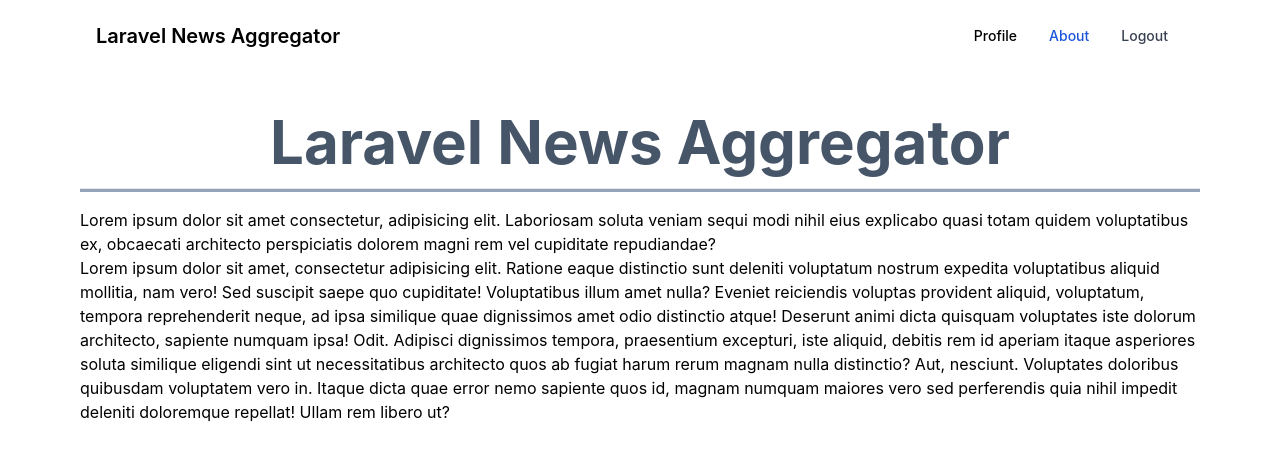
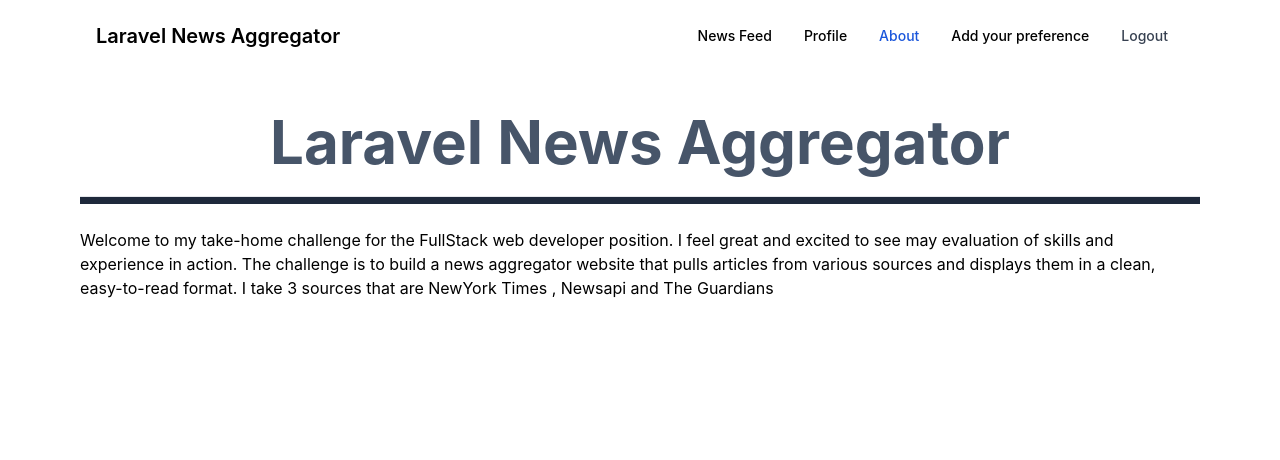
Before and after one commit to khemrajregmi/laravel_react_np, a React (Vite) app in the folder frontend/: page /about in a window 1280 px wide. Shown: the top 460 px of the page. Built offline with nearby package versions, Linux system fonts and the light colour scheme; no server answers; sample sign-in values are in the browser's storage.

Commit message:
code refactoring and minor changes

```diff
--- a/frontend/src/components/ProtectedLayout.jsx
+++ b/frontend/src/components/ProtectedLayout.jsx
@@ -73,6 +73,17 @@ export default function DefaultLayout() {
                         <ul className="flex flex-col p-4 mt-4 border border-gray-100 rounded-lg bg-gray-50 md:flex-row md:space-x-8 md:mt-0 md:text-sm md:font-medium md:border-0 md:bg-white dark:bg-gray-800 md:dark:bg-gray-900 dark:border-gray-700">
                             <li>
                                 <NavLink
+                                    to="/news"
+                                    className={({ isActive }) =>
+                                        isActive
+                                            ? 'block py-2 pl-3 pr-4 text-white bg-blue-700 rounded md:bg-transparent md:text-blue-700 md:p-0 dark:text-white'
+                                            : 'block py-2 pl-3 pr-4 rounded md:bg-transparent md:p-0 dark:text-gray-400 md:dark:hover:text-white'
+                                    }>
+                                    News Feed
+                                </NavLink>
+                            </li>
+                            <li>
+                                <NavLink
                                     to="/profile"
                                     className={({ isActive }) =>
                                         isActive
@@ -93,7 +104,17 @@ export default function DefaultLayout() {
                                     About
                                 </NavLink>
                             </li>
-
+                            <li>
+                                <NavLink
+                                    to="/preference"
+                                    className={({ isActive }) =>
+                                        isActive
+                                            ? 'block py-2 pl-3 pr-4 text-white bg-blue-700 rounded md:bg-transparent md:text-blue-700 md:p-0 dark:text-white'
+                                            : 'block py-2 pl-3 pr-4 rounded md:bg-transparent md:p-0 dark:text-gray-400 md:dark:hover:text-white'
+                                    }>
+                                    Add your preference
+                                </NavLink>
+                            </li>
                             <li>
                                 <a
                                     onClick={handleLogout}
--- a/frontend/src/pages/About.jsx
+++ b/frontend/src/pages/About.jsx
@@ -4,28 +4,13 @@ export default function About() {
     return (
         <>
             <div className="text-6xl font-bold text-slate-600">Laravel News Aggregator</div>
-            <hr className="bg-slate-400 h-1 w-full my-4" />
+            <hr className="bg-slate-800 h-2 w-full my-6" />
+
             <p>
-                Lorem ipsum dolor sit amet consectetur, adipisicing elit. Laboriosam
-                soluta veniam sequi modi nihil eius explicabo quasi totam quidem
-                voluptatibus ex, obcaecati architecto perspiciatis dolorem magni rem vel
-                cupiditate repudiandae?
-            </p>
-            <p>
-                Lorem ipsum dolor sit amet, consectetur adipisicing elit. Ratione eaque
-                distinctio sunt deleniti voluptatum nostrum expedita voluptatibus
-                aliquid mollitia, nam vero! Sed suscipit saepe quo cupiditate!
-                Voluptatibus illum amet nulla? Eveniet reiciendis voluptas provident
-                aliquid, voluptatum, tempora reprehenderit neque, ad ipsa similique quae
-                dignissimos amet odio distinctio atque! Deserunt animi dicta quisquam
-                voluptates iste dolorum architecto, sapiente numquam ipsa! Odit.
-                Adipisci dignissimos tempora, praesentium excepturi, iste aliquid,
-                debitis rem id aperiam itaque asperiores soluta similique eligendi sint
-                ut necessitatibus architecto quos ab fugiat harum rerum magnam nulla
-                distinctio? Aut, nesciunt. Voluptates doloribus quibusdam voluptatem
-                vero in. Itaque dicta quae error nemo sapiente quos id, magnam numquam
-                maiores vero sed perferendis quia nihil impedit deleniti doloremque
-                repellat! Ullam rem libero ut?
+                Welcome to my take-home challenge for the FullStack web developer position. I feel great and
+                excited to see may evaluation of skills and experience in action. The challenge is to build a news
+                aggregator website that pulls articles from various sources and displays them in a clean,
+                easy-to-read format. I take 3 sources that are NewYork Times , Newsapi and The Guardians
             </p>
         </>
     );
--- a/frontend/src/pages/Login.jsx
+++ b/frontend/src/pages/Login.jsx
@@ -2,8 +2,11 @@ import React from 'react';
 import { Link, Navigate } from 'react-router-dom';
 import axios from '../axios';
 import { useAuth } from '../contexts/AuthContext';
+import {  useNavigate } from 'react-router-dom';
+
 
 export default function Login() {
+    const navigate = useNavigate();
     const { setUser, csrfToken } = useAuth();
     const [error, setError] = React.useState(null);
 
@@ -19,12 +22,13 @@ export default function Login() {
         try {
             const resp = await axios.post('/login', body);
             if (resp.status === 200) {
-                console.log('you reach here');
+                // console.log('you reach here');
                 setUser(resp.data.user);
-                // console.log('you reach here noch');
-                return <Navigate to="/profile" />;
+                console.log('you reach here noch');
+                return  navigate('/news');
             }
         } catch (error) {
+            console.log(error);
             if (error.response.status === 401) {
                 setError(error.response.data.message);
             }
--- a/frontend/src/pages/NewsFeed.jsx
+++ b/frontend/src/pages/NewsFeed.jsx
@@ -10,14 +10,14 @@ const Feed = () => {
     const [isLoading, setIsLoading] = useState(false);
     const [filter, setFilter] = useState({
         date: null,
-        category: '',
-        source: '',
+        category: null,
+        source: null,
     });
 
     const { user } = useAuth();
 
     useEffect(() => {
-        fetchData();
+        fetchData().then(r => {});
     }, [filter]);
 
     const fetchData = async () => {
--- a/frontend/src/pages/PersonalizedNewsFeed.jsx
+++ b/frontend/src/pages/PersonalizedNewsFeed.jsx
@@ -0,0 +1,124 @@
+import React, { useState, useEffect } from 'react';
+import axios from 'axios';
+import {  useNavigate } from 'react-router-dom';
+
+const Preference = () => {
+    const navigate = useNavigate();
+    const [categories, setCategories] = useState([
+        { key: '', value: '' },
+        { key: '1', value: 'Business' },
+        { key: '2', value: 'Health' },
+        { key: '3', value: 'Science' },
+        { key: '4', value: 'Sports' },
+        { key: '5', value: 'Technology' },
+    ]);
+    const [sources, setSources] = useState(['','NewsAPI', 'NYTimes', 'TheGuardian']);
+    const [selectedCategory, setSelectedCategory] = useState('');
+    const [selectedSource, setSelectedSource] = useState('');
+    const [selectedAuthor, setSelectedAuthor] = useState('');
+
+    useEffect(() => {
+        // Fetch additional data if needed
+    }, []);
+
+    const handleSubmit = async (e) => {
+        e.preventDefault();
+
+        try {
+            const response = await axios.post('http://localhost/api/preferences',
+                {
+                    source: selectedSource,
+                    category_id: selectedCategory,
+                    author: selectedAuthor,
+                },
+                {
+                    withCredentials: true, // Send cookies including CSRF token
+                    headers: {
+                        'X-CSRF-TOKEN': window.csrfToken, // Set CSRF token header
+                    },
+                }
+            );
+
+            // Handle the API response as needed
+            console.log('Preferences saved successfully:', response.data);
+            navigate('/profile');
+
+
+            // ...rest of the form submission logic
+        } catch (error) {
+            console.error('Error:', error);
+            // Handle the error
+        }
+    };
+
+    return (
+        <>
+            <div className="text-6xl font-bold text-slate-500">Hot News</div>
+            <hr className="bg-slate-400 h-1 w-full my-4" />
+            <div className="max-w-lg mx-auto">
+
+                <form onSubmit={handleSubmit}>
+                    <div className="mb-4">
+                        <label htmlFor="category" className="block text-gray-700 font-medium mb-2">
+                            Category
+                        </label>
+                        <select
+                            id="category"
+                            className="w-full border border-gray-300 rounded-md py-2 px-3 focus:outline-none focus:ring focus:ring-indigo-200"
+                            value={selectedCategory}
+                            onChange={(e) => setSelectedCategory(e.target.value)}
+                        >
+                            {categories.map((category) => (
+                                <option key={category.key} value={category.key}>
+                                    {category.value}
+                                </option>
+                            ))}
+                        </select>
+
+                    </div>
+
+                    <div className="mb-4">
+                        <label htmlFor="source" className="block text-gray-700 font-medium mb-2">
+                            Source
+                        </label>
+                        <select
+                            id="source"
+                            className="w-full border border-gray-300 rounded-md py-2 px-3 focus:outline-none focus:ring focus:ring-indigo-200"
+                            value={selectedSource}
+                            onChange={(e) => setSelectedSource(e.target.value)}
+                        >
+                            {sources.map((source) => (
+                                <option key={source} value={source}>
+                                    {source}
+                                </option>
+                            ))}
+                        </select>
+                    </div>
+
+                    <div className="mb-4">
+                        <label htmlFor="author" className="block text-gray-700 font-medium mb-2">
+                            Author
+                        </label>
+                        <input
+                            type="text"
+                            id="author"
+                            className="w-full border border-gray-300 rounded-md py-2 px-3 focus:outline-none focus:ring focus:ring-indigo-200"
+                            value={selectedAuthor}
+                            onChange={(e) => setSelectedAuthor(e.target.value)}
+                        />
+                    </div>
+
+                    <button
+                        type="submit"
+                        className="bg-indigo-500 text-white py-2 px-4 rounded-md hover:bg-indigo-600"
+                    >
+                        Save Preference
+                    </button>
+                </form>
+            </div>
+        </>
+    );
+
+};
+
+export default Preference;
```
